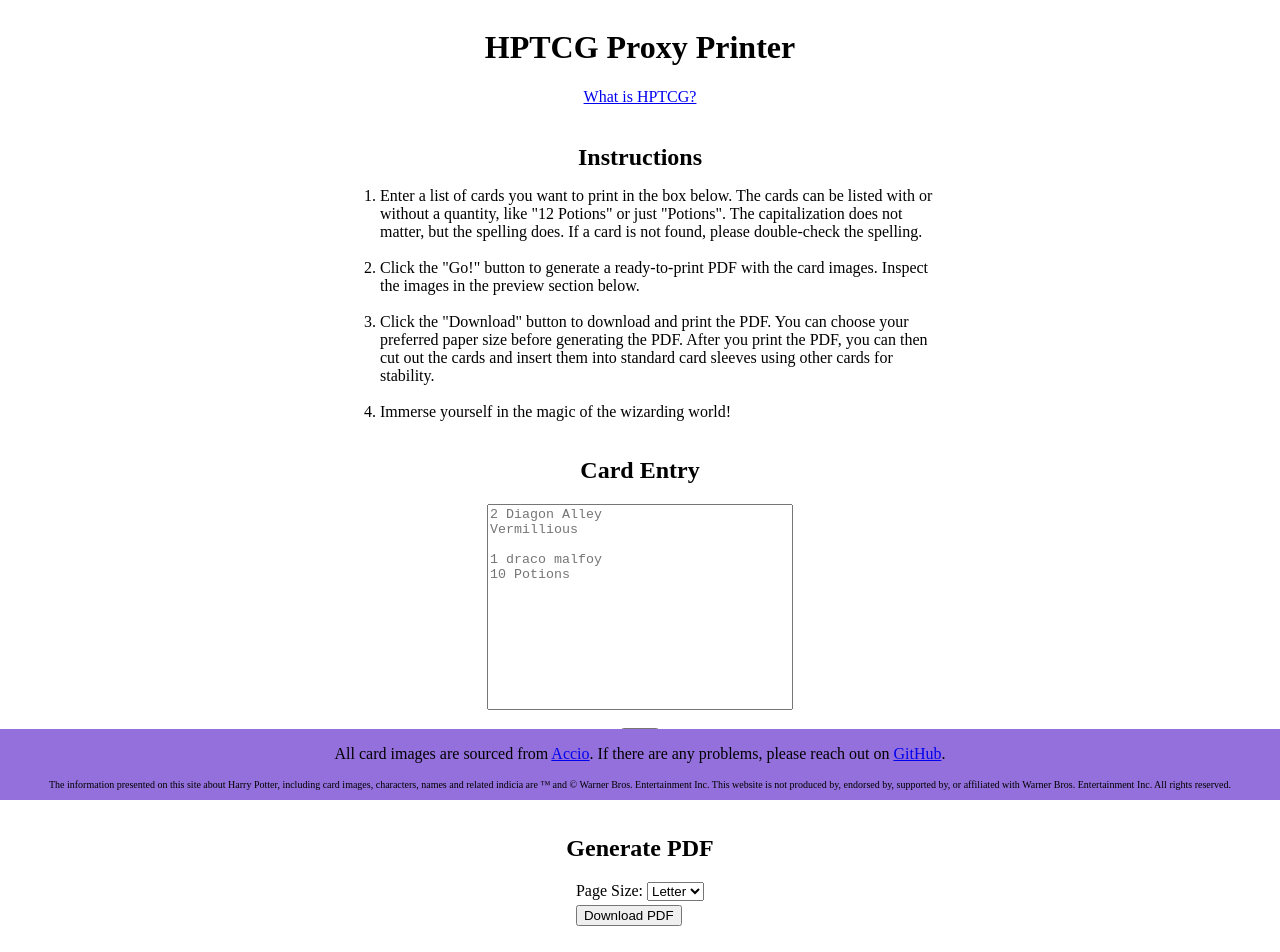
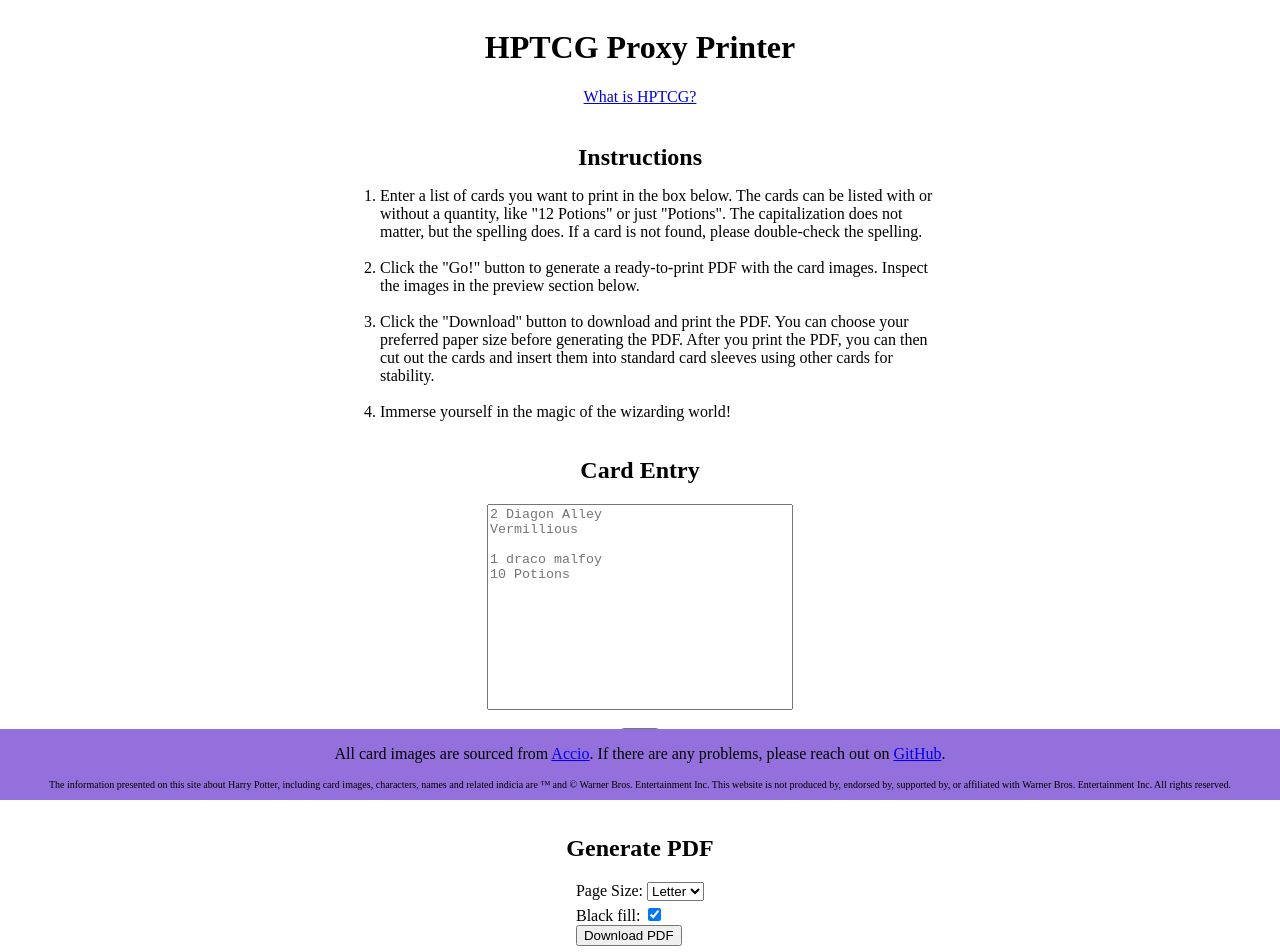
Before and after one commit to nullromo/hptcg-proxy-printer, a React (Create React App) app: page / in a window 1280 px wide. Shown: the top 952 px of the page. Built offline with nearby package versions, Linux system fonts and the light colour scheme; the HTML template or start-up script is replaced by a standard one.

Commit message:
add black fill option for card corners

```diff
--- a/src/makePDF.ts
+++ b/src/makePDF.ts
@@ -13,10 +13,10 @@
 }
 
 export const makePDF = (
-    pageSize: PageSize,
+    options: { pageSize: PageSize; blackFill: boolean },
     cards: Partial<Record<string, Card>>,
 ) => {
-    const pdf = new jsPDF({ format: pageSize });
+    const pdf = new jsPDF({ format: options.pageSize });
 
     let cardNumber = 0;
     Object.values(cards).forEach((card) => {
@@ -26,6 +26,15 @@
         for (let index = 0; index < card.count; index += 1) {
             const col = cardNumber % 3;
             const row = Math.floor(cardNumber / 3);
+            if (options.blackFill) {
+                pdf.rect(
+                    BUFFER + col * CARD_WIDTH,
+                    BUFFER + row * CARD_HEIGHT,
+                    CARD_WIDTH,
+                    CARD_HEIGHT,
+                    'F',
+                );
+            }
             pdf.addImage(
                 card.image,
                 'png',
--- a/src/pdfGenerator.tsx
+++ b/src/pdfGenerator.tsx
@@ -5,8 +5,8 @@
 export const PDFGenerator = (props: {
     readonly cards: Partial<Record<string, Card>>;
 }) => {
-    // page size for generated PDF
     const [pageSize, setPageSize] = React.useState(PageSize.LETTER);
+    const [blackFill, setBlackFill] = React.useState(true);
 
     return (
         <div>
@@ -22,10 +22,22 @@
                     <option value={PageSize.A4}>A4</option>
                 </select>
             </div>
+            <div>
+                <label>
+                    {'Black fill: '}
+                    <input
+                        checked={blackFill}
+                        type='checkbox'
+                        onChange={(event) => {
+                            setBlackFill(event.target.checked);
+                        }}
+                    />
+                </label>
+            </div>
             <button
                 type='button'
                 onClick={() => {
-                    makePDF(pageSize, props.cards);
+                    makePDF({ blackFill, pageSize }, props.cards);
                 }}
             >
                 Download PDF
```
